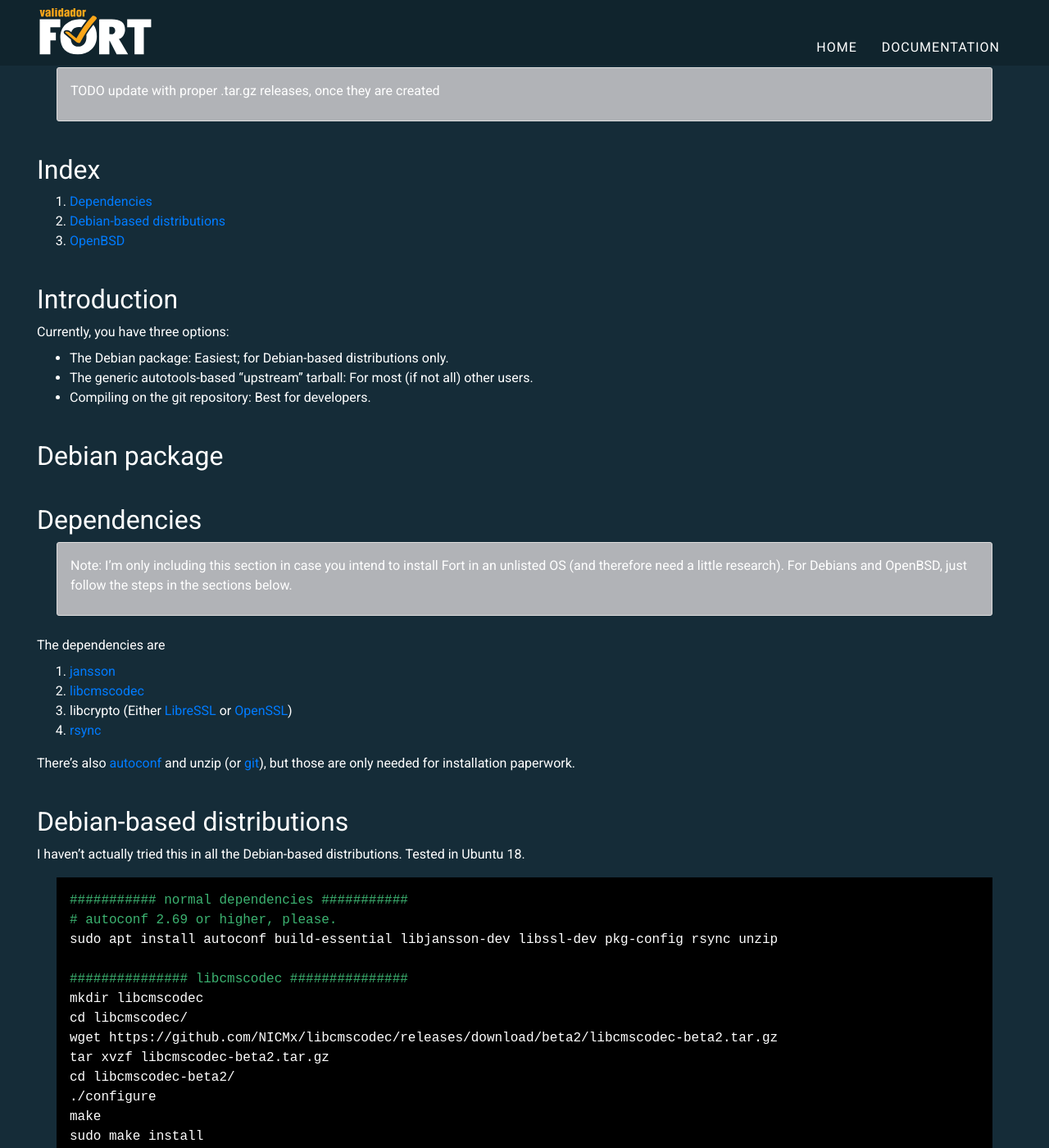
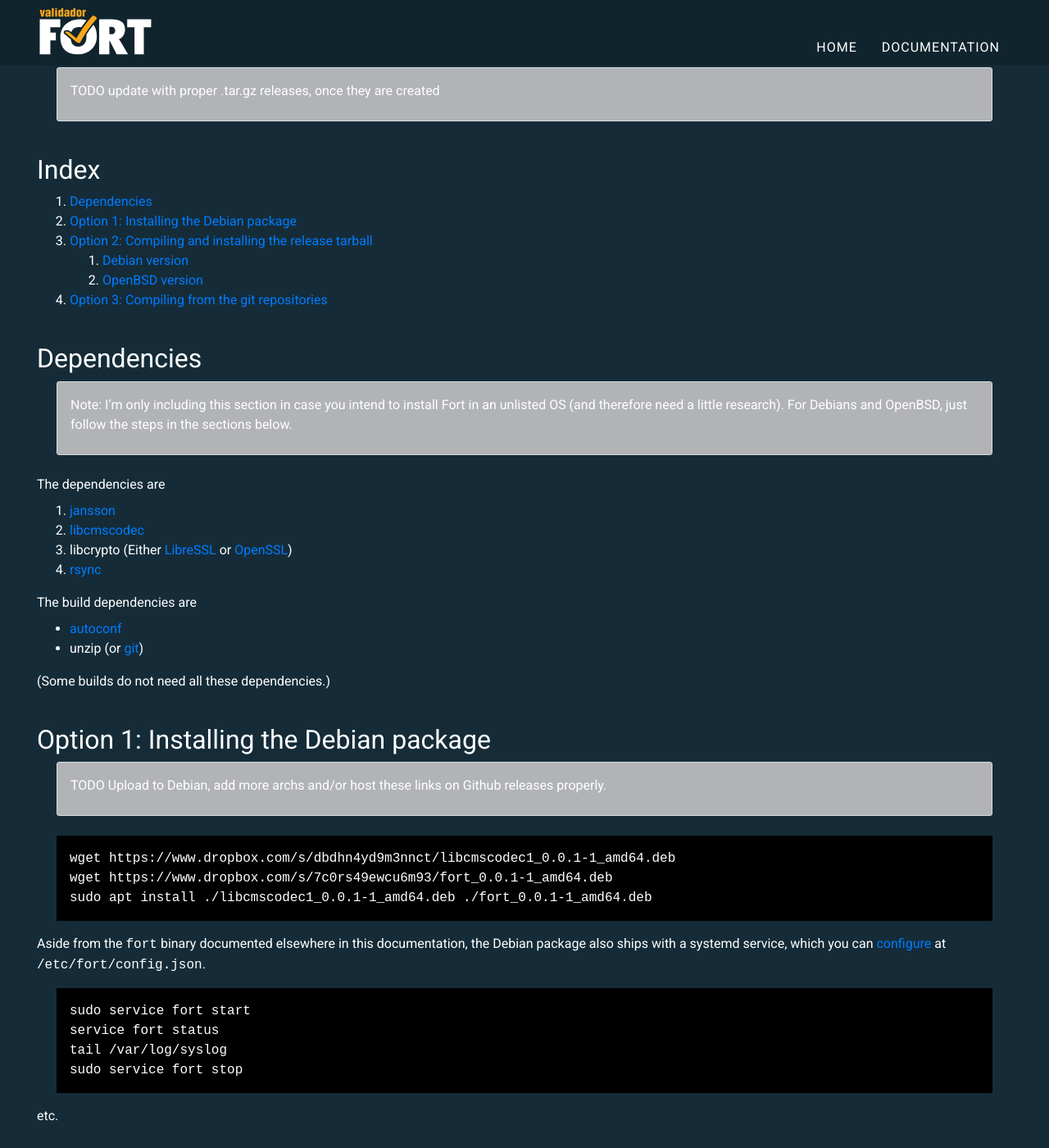
Before and after one commit to NICMx/FORT-validator, a Jekyll site: the page built from docs/doc/installation.md, in a window 1280 px wide and 1400 px high, scrolled down 289 px. Shown: the whole window at 82% size. Built offline with Jekyll 4.4.1, drawn with Linux system fonts in a browser that asks for light colours; some of the changed text lies outside the part shown.

Commit message:
Add more installation options

```diff
--- a/docs/doc/installation.md
+++ b/docs/doc/installation.md
@@ -11,20 +11,11 @@ title: Compilation and Installation
 ## Index
 
 1. [Dependencies](#dependencies)
-2. [Debian-based distributions](#debian-based-distributions)
-3. [OpenBSD](#openbsd)
-
-## Introduction
-
-Currently, you have three options:
-
-- The Debian package: Easiest; for Debian-based distributions only.
-- The generic autotools-based "upstream" tarball: For most (if not all) other users.
-- Compiling on the git repository: Best for developers.
-
-## Debian package
-
-
+2. [Option 1: Installing the Debian package](#option-1-installing-the-debian-package)
+3. [Option 2: Compiling and installing the release tarball](#option-2-compiling-and-installing-the-release-tarball)
+	1. [Debian version](#debian-version)
+	2. [OpenBSD version](#openbsd-version)
+4. [Option 3: Compiling from the git repositories](#option-3-compiling-from-the-git-repositories)
 
 ## Dependencies
 
@@ -37,15 +28,40 @@ The dependencies are
 3. libcrypto (Either [LibreSSL](http://www.libressl.org/) or [OpenSSL](https://www.openssl.org/))
 4. [rsync](http://rsync.samba.org/)
 
-There's also [autoconf](https://www.gnu.org/software/autoconf/) and unzip (or [git](https://git-scm.com/)), but those are only needed for installation paperwork.
+The build dependencies are
 
-## Debian-based distributions
+- [autoconf](https://www.gnu.org/software/autoconf/)
+- unzip (or [git](https://git-scm.com/))
 
-I haven't actually tried this in all the Debian-based distributions. Tested in Ubuntu 18.
+(Some builds do not need all these dependencies.)
+
+## Option 1: Installing the Debian package
+
+> TODO Upload to Debian, add more archs and/or host these links on Github releases properly.
+
+{% highlight bash %}
+wget https://www.dropbox.com/s/dbdhn4yd9m3nnct/libcmscodec1_0.0.1-1_amd64.deb
+wget https://www.dropbox.com/s/7c0rs49ewcu6m93/fort_0.0.1-1_amd64.deb
+sudo apt install ./libcmscodec1_0.0.1-1_amd64.deb ./fort_0.0.1-1_amd64.deb
+{% endhighlight %}
+
+Aside from the `fort` binary documented elsewhere in this documentation, the Debian package also ships with a systemd service, which you can [configure](usage.html#--configuration-file) at `/etc/fort/config.json`.
+
+{% highlight bash %}
+sudo service fort start
+service fort status
+tail /var/log/syslog
+sudo service fort stop
+{% endhighlight %}
+
+etc.
+
+## Option 2: Compiling and installing the release tarball
+
+### Debian version
 
 {% highlight bash %}
 ########### normal dependencies ###########
-# autoconf 2.69 or higher, please.
 sudo apt install autoconf build-essential libjansson-dev libssl-dev pkg-config rsync unzip
 
 ############### libcmscodec ###############
@@ -74,7 +90,7 @@ sudo make install
 cd ../../
 {% endhighlight %}
 
-## OpenBSD
+### OpenBSD version
 
 > TODO: The autotools are weird in this OS.
 >
@@ -117,3 +134,38 @@ make install
 exit
 cd ../../
 {% endhighlight %}
+
+## Option 3: Compiling the git repositories
+
+{% highlight bash %}
+########### normal dependencies ###########
+sudo apt install autoconf build-essential git libjansson-dev libssl-dev pkg-config rsync
+
+################## asn1c ##################
+# (Needed by libcmscodec's autogen. Relatively recent commit required.)
+git clone https://github.com/vlm/asn1c.git
+cd asn1c
+test -f configure || autoreconf -iv
+./configure
+make
+sudo make install
+
+############### libcmscodec ###############
+git clone https://github.com/NICMx/libcmscodec.git
+cd libcmscodec/
+./autogen.sh
+./configure
+make
+sudo make install
+sudo ldconfig
+cd ../
+
+################## fort ###################
+git clone https://github.com/NICMx/FORT-validator.git
+cd FORT-validator/
+./autogen.sh
+./configure
+make
+sudo make install
+cd ../
+{% endhighlight %}
```
Also changed, not shown: other parts of docs/doc/installation.md (+2 -1 lines), docs/doc/intro-rpki.md (+1 -9 lines), docs/doc/run.md (+1 -1 lines), docs/doc/slurm.md (+0 -2 lines), README.md, 1 other file.
